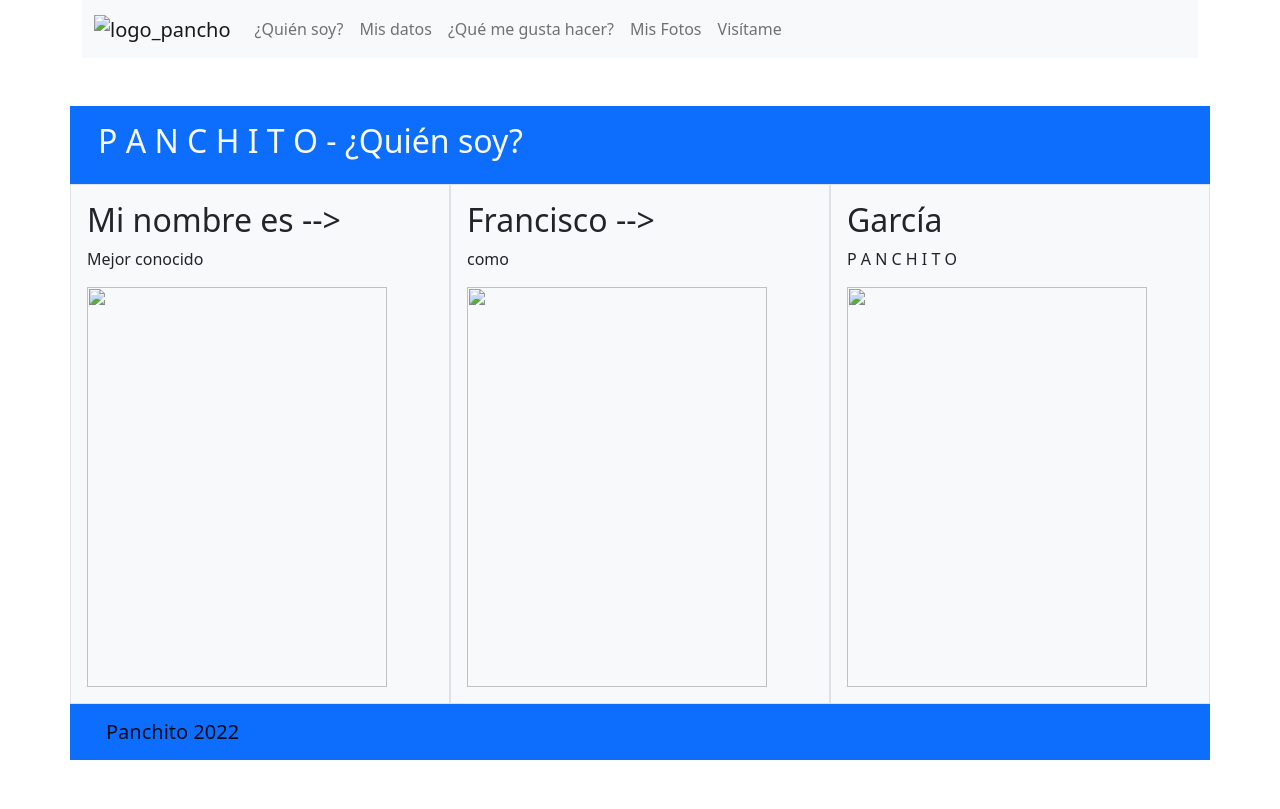
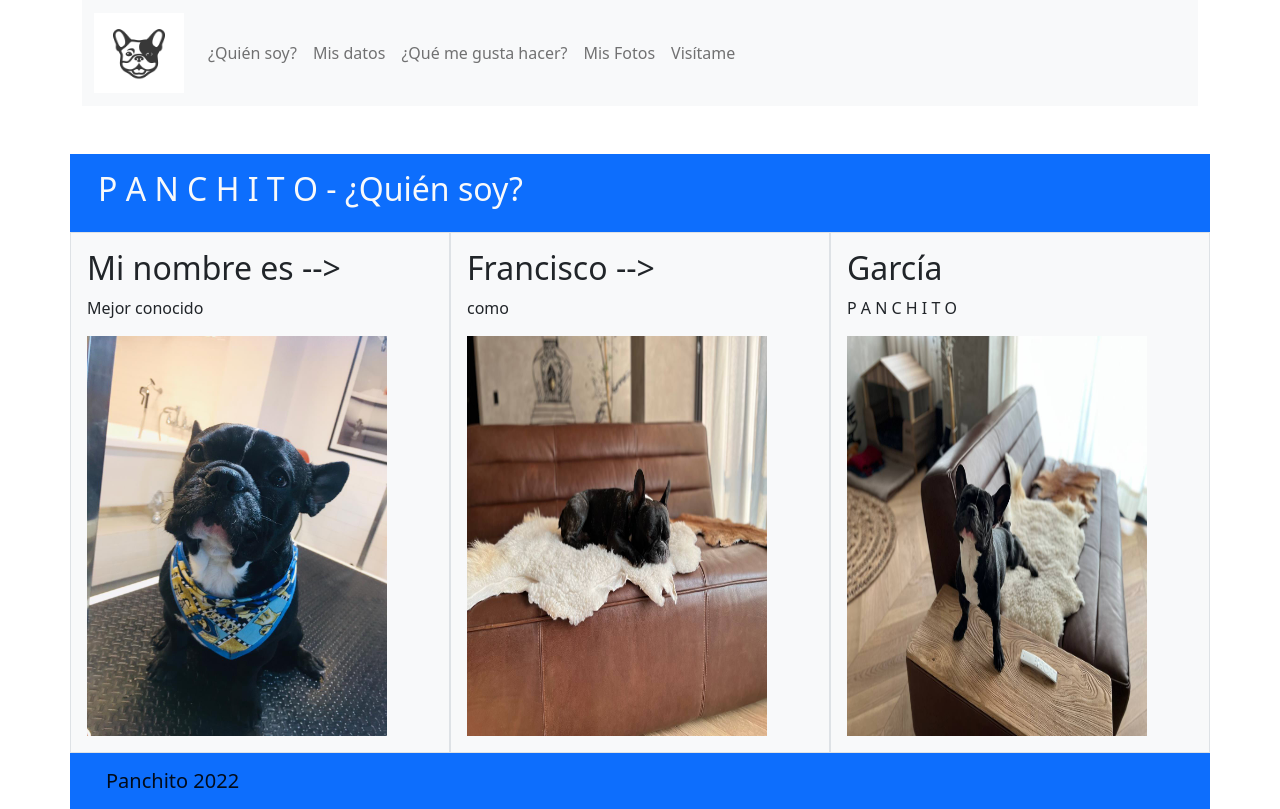
Before and after one commit to gabriel-garcia-m/coderhouse-desafios, a plain HTML site: page index.html in a window 1280 px wide. Drawn offline with nearby package versions, Linux system fonts and the light colour scheme; the site is published under a folder, as on GitHub Pages, so addresses that start at the root find nothing.

Commit message:
Actualización de URLs

```diff
--- a/index.html
+++ b/index.html
@@ -4,7 +4,7 @@
     <meta charset="UTF-8" />
     <meta http-equiv="X-UA-Compatible" content="IE=edge" />
     <meta name="viewport" content="width=device-width, initial-scale=1.0" />
-    <link rel="stylesheet" href="/css/bootstrap.min.css" />
+    <link rel="stylesheet" href="css/bootstrap.min.css" />
     <link href="https://cdn.jsdelivr.net/npm/bootstrap@5.1.3/dist/css/bootstrap.min.css" rel="stylesheet" integrity="sha384-1BmE4kWBq78iYhFldvKuhfTAU6auU8tT94WrHftjDbrCEXSU1oBoqyl2QvZ6jIW3" crossorigin="anonymous">
     <script src="https://cdn.jsdelivr.net/npm/bootstrap@5.1.3/dist/js/bootstrap.bundle.min.js" integrity="sha384-ka7Sk0Gln4gmtz2MlQnikT1wXgYsOg+OMhuP+IlRH9sENBO0LRn5q+8nbTov4+1p" crossorigin="anonymous"></script>
     <title>Mi perro Panchito (Francisco García H.)</title>
@@ -14,7 +14,7 @@
       <nav class="navbar navbar-expand-lg navbar-light bg-light">
         <div class="container-fluid">
           <a class="navbar-brand" href="index.html">
-            <img src="/img/logo.jpg" alt="logo_pancho" width="90" height="80"/>
+            <img src="img/logo.jpg" alt="logo_pancho" width="90" height="80"/>
           </a>
           <button class="navbar-toggler" type="button" data-bs-toggle="collapse" data-bs-target="#navbarSupportedContent" aria-controls="navbarSupportedContent" aria-expanded="false" aria-label="Toggle navigation">
             <span class="navbar-toggler-icon"></span>
@@ -51,17 +51,17 @@
         <div class="col-12 col-sd-6 col-lg-4 p-3 border bg-light">
           <h2>Mi nombre es --></h2>
           <p>Mejor conocido</p>
-          <img src="/img/papi1.jpg" alt="" width="300" height="400">
+          <img src="img/papi1.jpg" alt="" width="300" height="400">
         </div>
         <div class="col-12 col-lg-4 p-3 border bg-light">
           <h2>Francisco --></h2>
           <p>como</p>
-          <img src="/img/papi2.jpg" alt="" width="300" height="400">
+          <img src="img/papi2.jpg" alt="" width="300" height="400">
         </div>
         <div class="col-12 col-lg-4 p-3 border bg-light">
           <h2>García</h2>
           <p>P A N C H I T O</p>
-          <img src="/img/papi3.jpg" alt="" width="300" height="400">
+          <img src="img/papi3.jpg" alt="" width="300" height="400">
         </div>
         <nav class="navbar sticky-top navbar-light bg-primary">
           <div class="container-fluid">
```
Also changed, not shown: datos.html (+2 -2 lines), fotos.html (+3 -3 lines), hacer.html (+2 -2 lines), visitame.html (+2 -2 lines).
